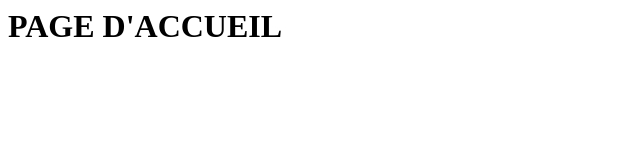
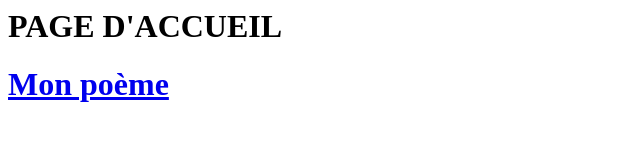
Before and after one commit to Klevin777/Klevin777.github.io, a plain HTML site: page index.html in a window 1280 px wide. Shown: the whole page, without its empty margins (0-640 px from the left). Drawn offline with Linux system fonts and the light colour scheme.

Commit message:
Update index.html

```diff
--- a/index.html
+++ b/index.html
@@ -1 +1,2 @@
 <h1>PAGE D'ACCUEIL<H1>
+  <a href=poeme.html>Mon poème</a>
```
